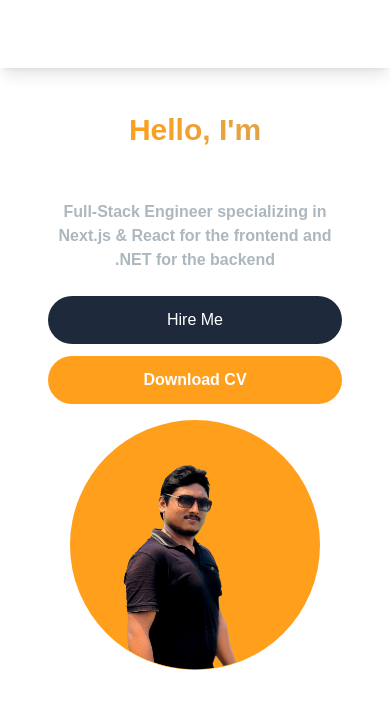
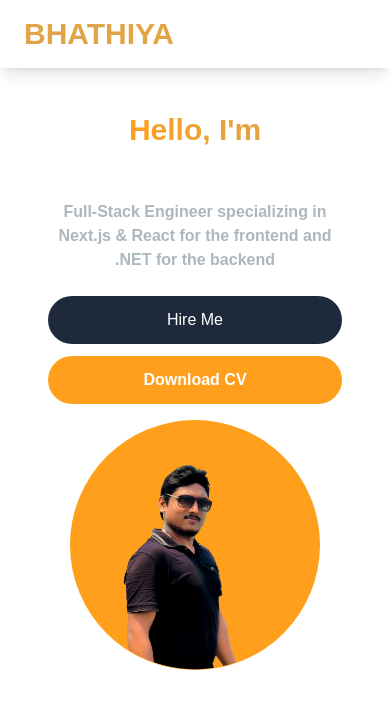
Before and after one commit to smbhathiya/portfolio-v2, a Next.js app: page / in a window 390 px wide. Shown: the top 708 px of the page. Built offline with nearby package versions, Linux system fonts and the light colour scheme.

Commit message:
Navigation bar updated

```diff
--- a/app/components/Navbar.jsx
+++ b/app/components/Navbar.jsx
@@ -25,10 +25,11 @@ const Navbar = () => {
             className="bg-background text-white px-6 py-4 shadow-lg fixed w-full z-10"
         >
             <div className="container mx-auto flex justify-between items-center">
-                <Link href="/" className="text-xl font-bold">
-                    Bhathiya-Dev
+                <Link href="/" className="sm:hidden text-3xl font-extrabold text-secondary">
+                    BHATHIYA
                 </Link>
-                <ul className="hidden sm:flex space-x-6 text-lg font-semibold">
+                {/* Centered navigation items on larger screens */}
+                <ul className="hidden sm:flex space-x-6 text-lg font-semibold items-center justify-center flex-grow">
                     {navItems.map((item) => (
                         <li key={item.href}>
                             <Link href={item.href} className="hover:text-secondary">
@@ -40,7 +41,7 @@ const Navbar = () => {
                 {/* Mobile Menu Icon */}
                 <div className="sm:hidden">
                     <button onClick={toggleMobileMenu} className="text-white text-3xl">
-                        &#9776;
+                        {isMobileMenuOpen ? "✖" : "☰"}
                     </button>
                 </div>
             </div>
--- a/app/layout.js
+++ b/app/layout.js
@@ -13,8 +13,8 @@ const geistMono = localFont({
 });
 
 export const metadata = {
-  title: "Create Next App",
-  description: "Generated by create next app",
+  title: "Bhathiya Lakshan",
+  description: "Created By Bhathiya Lakshan",
 };
 
 export default function RootLayout({ children }) {
--- a/app/page.js
+++ b/app/page.js
@@ -1,4 +1,3 @@
-import Image from "next/image";
 import HeroSection from "@/app/components/HeroSection";
 import Navbar from "@/app/components/Navbar";
 
```
